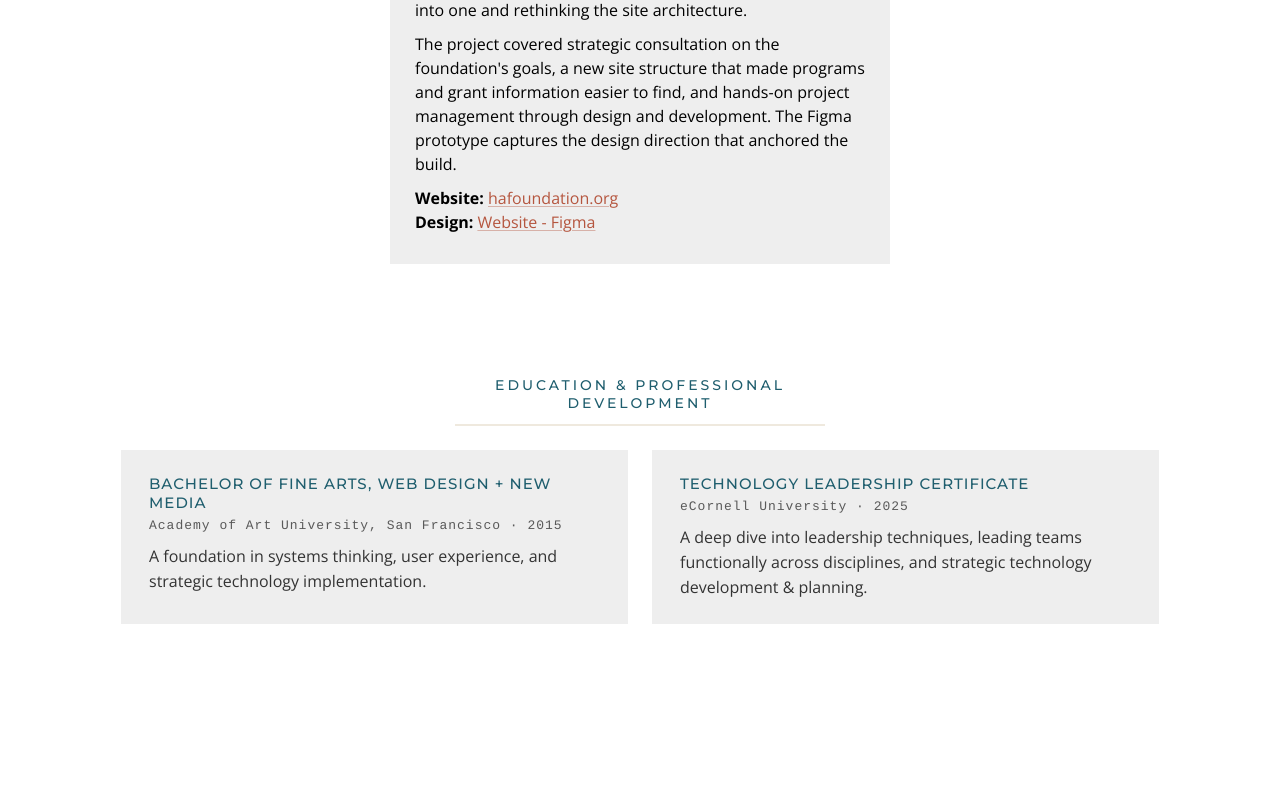
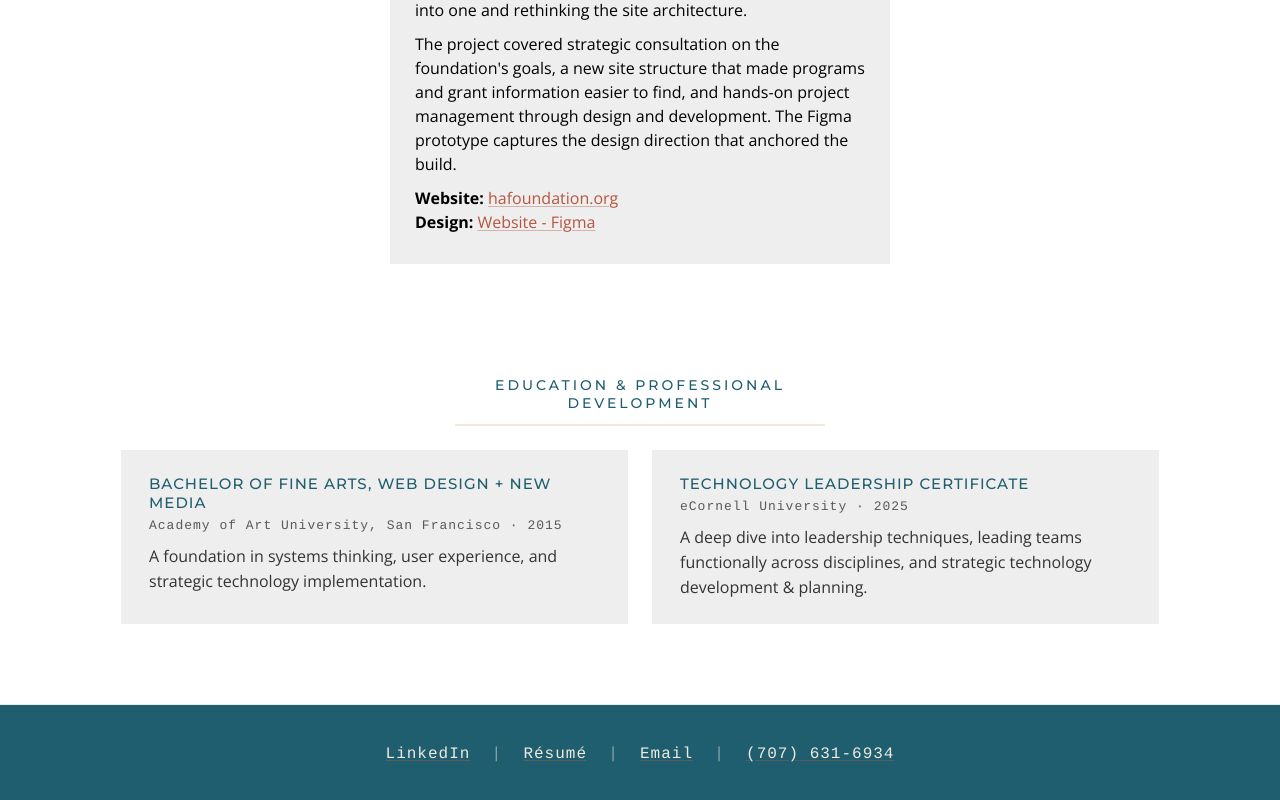
Before and after one commit to jen-fitch/next, a Next.js app: page / in a window 1280 px wide. Shown: the part 3735-4535 px from the top of the page. Before the commit the page ends 4439 px from the top, so only its background shows below. Built offline with nearby package versions, Linux system fonts and the light colour scheme.

Commit message:
feat: sync footer contact links with header and clean flexbox rule
Update footer contact links to match header and adjust styling for clarity.

Co-authored-by: Jennifer Fitch <13577984+jen-fitch@users.noreply.github.com>

```diff
--- a/pages/index.js
+++ b/pages/index.js
@@ -316,6 +316,18 @@ export default function Portfolio() {
                     </div>
                 </section>
             </main>
+
+            <footer className={Layout.footer}>
+                <p className={Page.footerLinks}>
+                    <Link href="https://www.linkedin.com/in/jenniferfitch2/">LinkedIn</Link>
+                    <span aria-hidden="true">&nbsp; | &nbsp;</span>
+                    <Link href="/pdf/jennifer-fitch_resume_2026.pdf">Résumé</Link>
+                    <span aria-hidden="true">&nbsp; | &nbsp;</span>
+                    <Link href="mailto:jenfitch4@gmail.com">Email</Link>
+                    <span aria-hidden="true">&nbsp; | &nbsp;</span>
+                    <Link href="tel:7076316934">(707) 631-6934</Link>
+                </p>
+            </footer>
         </div>
     )
 }
--- a/styles/Layout.module.css
+++ b/styles/Layout.module.css
@@ -63,8 +63,5 @@ header.logo_wrap a {
 }
 
 .footer a {
-    display: flex;
-    justify-content: center;
-    align-items: center;
-    flex-grow: 1;
+    color: #EFE9DE;
 }
--- a/styles/Page.module.css
+++ b/styles/Page.module.css
@@ -43,3 +43,16 @@
 .about span {
   color: #8a8a8a;
 }
+
+.footerLinks {
+  margin: 0;
+  text-align: center;
+  color: #EFE9DE;
+  font-family: courier, monospace;
+  letter-spacing: 1px;
+  padding: 0 1rem;
+}
+
+.footerLinks span {
+  color: rgba(239, 233, 222, 0.5);
+}
```
